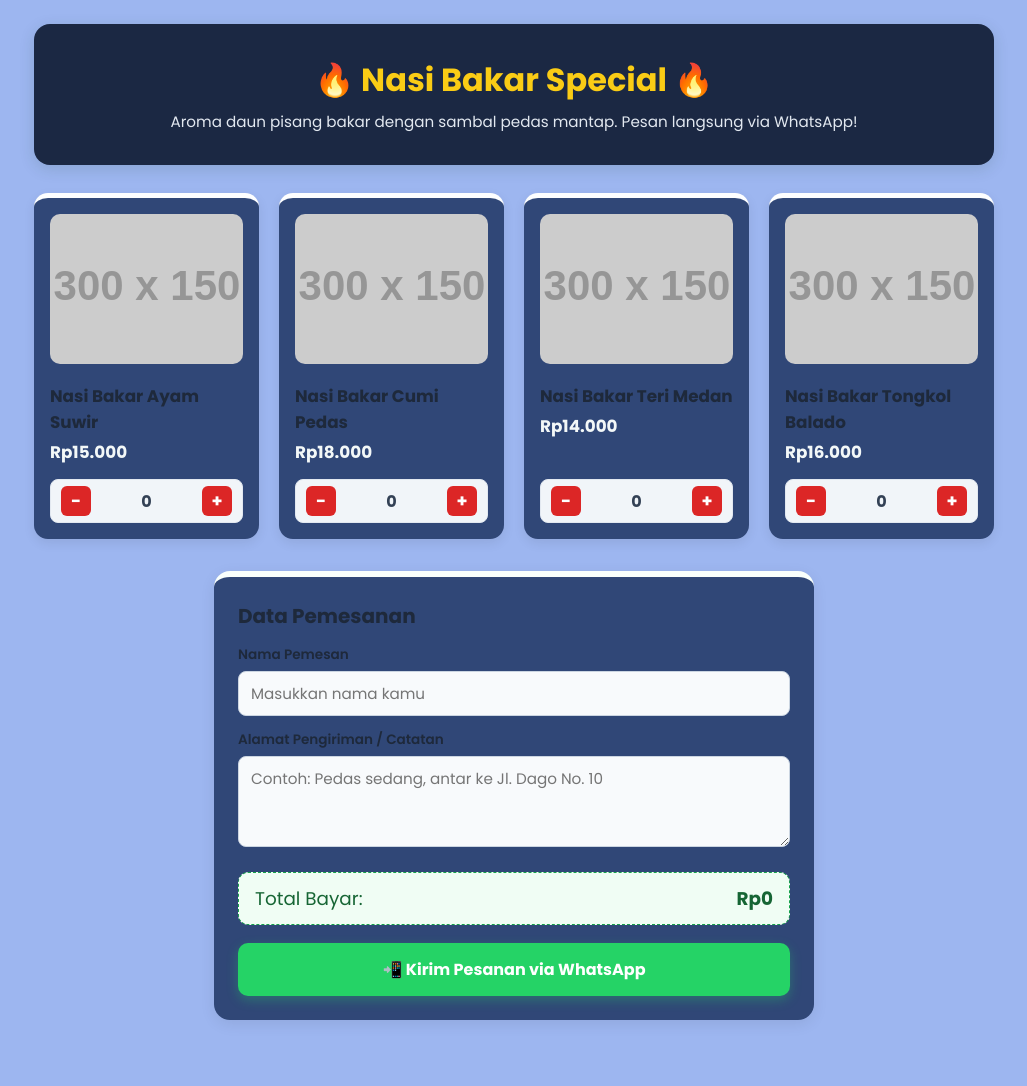
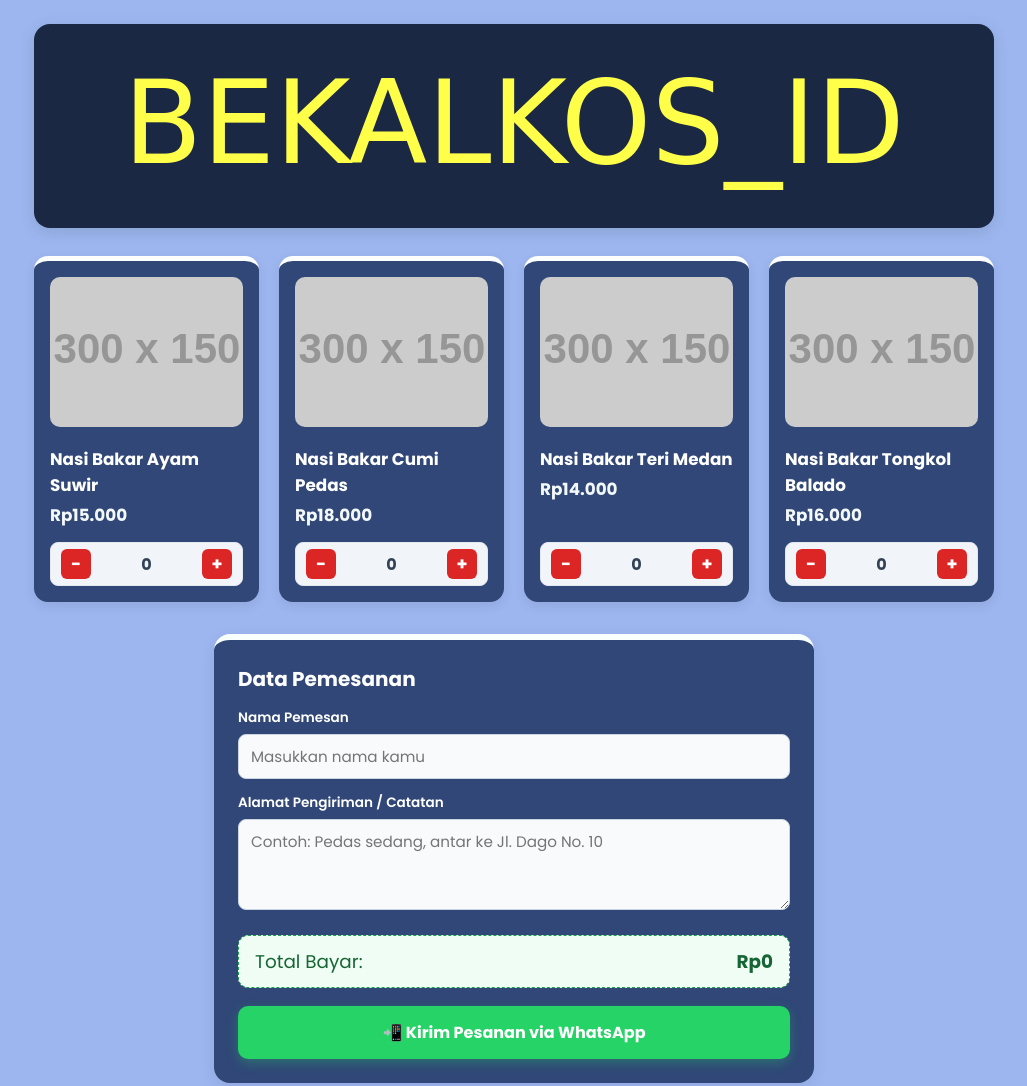
Before and after one commit to umayyy13/nasi-bakar, a plain HTML site: page index.html in a window 1280 px wide. Shown: the whole page, without its empty margins (126-1153 px from the left). Drawn offline with Linux system fonts and the light colour scheme; placeholder pictures from the web are drawn by us; a web font is replaced by a local one.

Commit message:
first commit

```diff
--- a/index.html
+++ b/index.html
@@ -4,15 +4,20 @@
   <meta charset="UTF-8">
   <meta name="viewport" content="width=device-width, initial-scale=1.0">
   <title>Katalog Nasi Bakar</title>
-  <!-- Font Google Poppins agar lebih modern -->
-  <link href="https://fonts.googleapis.com/css2?family=Poppins:wght@400;600;700&display=swap" rel="stylesheet">
+
+  <!-- 1. Preconnect ke Google Fonts -->
+  <link rel="preconnect" href="https://fonts.googleapis.com">
+  <link rel="preconnect" href="https://fonts.gstatic.com" crossorigin>
+
+  <!-- 2. Muat Font Playwrite AU SA Guides dan Poppins (untuk teks biasa) -->
+  <link href="https://fonts.googleapis.com/css2?family=Playwrite+AU+SA+Guides:ital@0;1&family=Poppins:wght@400;600;700&display=swap" rel="stylesheet">
+
   <link rel="stylesheet" href="style.css">
 </head>
 <body>
 
   <header>
-    <h1>🔥 Nasi Bakar Special 🔥</h1>
-    <p>Aroma daun pisang bakar dengan sambal pedas mantap. Pesan langsung via WhatsApp!</p>
+    <h1>BEKALKOS_ID</h1>
   </header>
 
   <main class="container">
--- a/style.css
+++ b/style.css
@@ -2,11 +2,10 @@
   box-sizing: border-box;
   margin: 0;
   padding: 0;
-  font-family: 'Poppins', sans-serif;
+  font-family: 'Poppins', sans-serif; /* Font default untuk seluruh website */
 }
 
 body {
-  /* Menggunakan latar belakang biru muda keabuan yang modern & bersih */
   background: #9db6f0;
   min-height: 100vh;
   padding: 24px 16px 48px;
@@ -14,7 +13,6 @@ body {
 }
 
 header {
-  /* Header menggunakan warna hijau daun yang segar dan berwibawa */
   background: #1b2843;
   color: #ffffff;
   text-align: center;
@@ -26,10 +24,12 @@ header {
 }
 
 header h1 {
-  font-size: 2rem;
-  font-weight: 700;
+  /* Menggunakan font Playwrite AU SA Guides khusus untuk BEKALKOS_ID */
+  font-family: 'Playwrite AU SA Guides', cursive;
+  font-size: 7.2rem;
+  font-weight: 400; /* Font ini umumnya optimal di berat normal/400 */
   margin-bottom: 6px;
-  color: #facc15; /* Sentuhan kuning hangat agar judulnya hidup */
+  color: #ffff49;
 }
 
 header p {
@@ -49,7 +49,7 @@ header p {
   margin-bottom: 32px;
 }
 
-/* KARTU PRODUK: Putih bersih dengan bayangan lembut dan aksen merah cabai */
+/* KARTU PRODUK */
 .card {
   background: #304777;
   border-radius: 14px;
@@ -60,7 +60,7 @@ header p {
   flex-direction: column;
   justify-content: space-between;
   transition: transform 0.25s ease, box-shadow 0.25s ease;
-  border-top: 5px solid #fdfeff /* Garis merah penanda rasa pedas/nasi bakar */
+  border-top: 5px solid #fdfeff;
 }
 
 .card:hover {
@@ -78,12 +78,12 @@ header p {
 
 .card h3 {
   font-size: 1.05rem;
-  color: #1e293b;
+  color: #ffffff;
   margin-bottom: 4px;
 }
 
 .card .price {
-  color: #f3f8f8; /* Harga warna merah terang yang pas */
+  color: #f3f8f8;
   font-weight: 700;
   font-size: 1.05rem;
   margin-bottom: 14px;
@@ -100,7 +100,7 @@ header p {
 }
 
 .qty-btn {
-  background: #dc2626; /* Tombol plus-minus merah */
+  background: #dc2626;
   color: white;
   border: none;
   width: 30px;
@@ -122,7 +122,7 @@ header p {
   color: #334155;
 }
 
-/* Bagian Form Checkout: Putih bersih senada */
+/* Bagian Form Checkout */
 .checkout-section {
   background: #304777;
   padding: 24px;
@@ -130,11 +130,11 @@ header p {
   box-shadow: 0 4px 15px rgba(0, 0, 0, 0.08);
   max-width: 600px;
   margin: 0 auto;
-  border-top: 6px solid #f9fffc; /* Aksen hijau di atas form */
+  border-top: 6px solid #f9fffc;
 }
 
 .checkout-section h3 {
-  color: #1e293b;
+  color: #ffffff;
   margin-bottom: 14px;
   font-size: 1.25rem;
 }
@@ -148,7 +148,7 @@ header p {
   font-size: 0.85rem;
   margin-bottom: 6px;
   font-weight: 600;
-  color: #1e293b;
+  color: #ffffff;
 }
 
 .form-group input, .form-group textarea {
@@ -183,7 +183,7 @@ header p {
 .btn-wa {
   display: block;
   width: 100%;
-  background: #25d366; /* Tombol hijau WhatsApp asli */
+  background: #25d366;
   color: white;
   text-align: center;
   padding: 14px;
```
